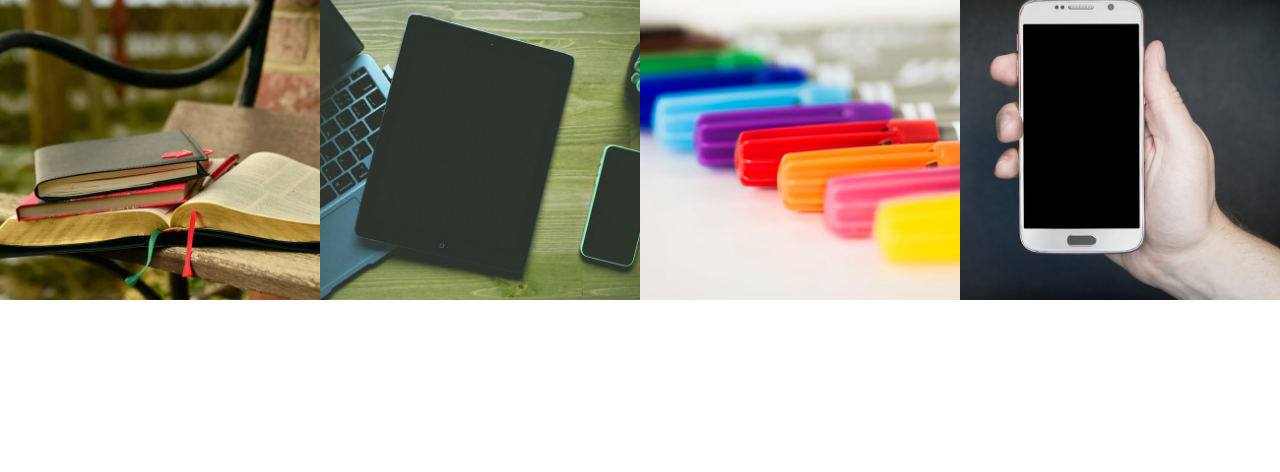
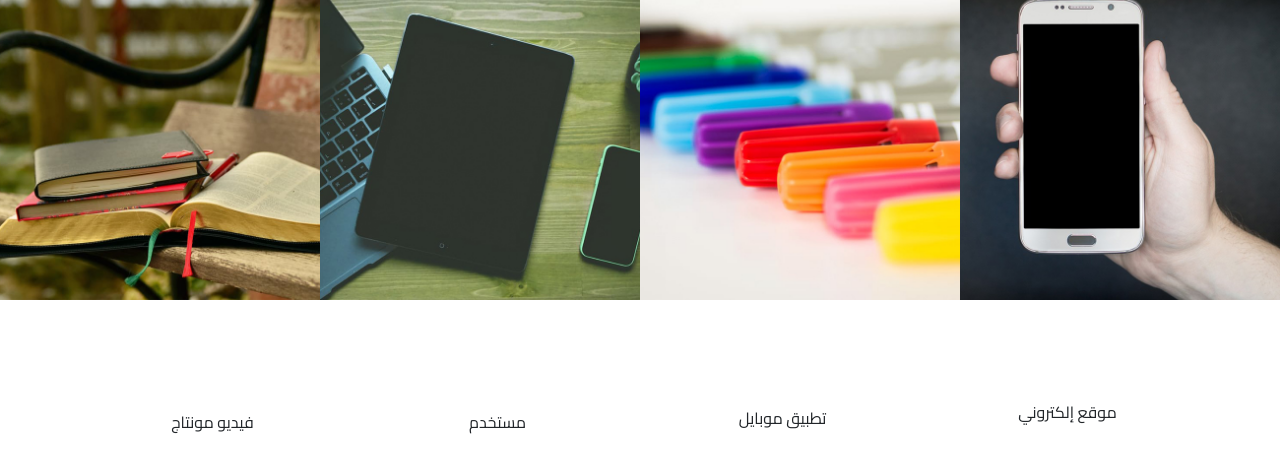
Before and after one commit to WissamMU/webDevelopment-journey, a plain HTML site: page landing-pages/agency/index.html in a window 1280 px wide. Shown: the part 1948-2420 px from the top of the page. Drawn offline with Linux system fonts and the light colour scheme.

Commit message:
main -  satistics section only html

```diff
--- a/landing-pages/agency/index.html
+++ b/landing-pages/agency/index.html
@@ -404,8 +404,41 @@
             </div>
         </section>
 
-        <section class="statistics" id="statistics" style="height: 1500px; padding-top: 300px;">
+        <section class="statistics" id="statistics">
+            <div class="overlay text-center">
+                <div class="container">
+                    <div class="row">
+                        <div class="col-sm-6 col-md-3">
+                            <img src="images/icon1.png" alt="website">
+                            <div class="count" id="website-count">
 
+                            </div>
+                            <span class="counter">موقع إلكتروني</span>
+                        </div>
+                        <div class="col-sm-6 col-md-3">
+                            <img src="images/icon2.png" alt="app">
+                            <div class="count" id="app-count">
+
+                            </div>
+                            <span class="counter">تطبيق موبايل</span>
+                        </div>
+                        <div class="col-sm-6 col-md-3">
+                            <img src="images/icon3.png" alt="user">
+                            <div class="count" id="user-count">
+
+                            </div>
+                            <span class="counter">مستخدم</span>
+                        </div>
+                        <div class="col-sm-6 col-md-3">
+                            <img src="images/icon4.png" alt="video">
+                            <div class="count" id="video-count">
+
+                            </div>
+                            <span class="counter">فيديو مونتاج</span>
+                        </div>
+                    </div>
+                </div>
+            </div>
         </section>
         <section class="contacts" id="contacts" style="height: 1500px; padding-top: 300px;">
 
```
Also changed, not shown: landing-pages/agency/css/style.css (line endings or trailing spaces).
